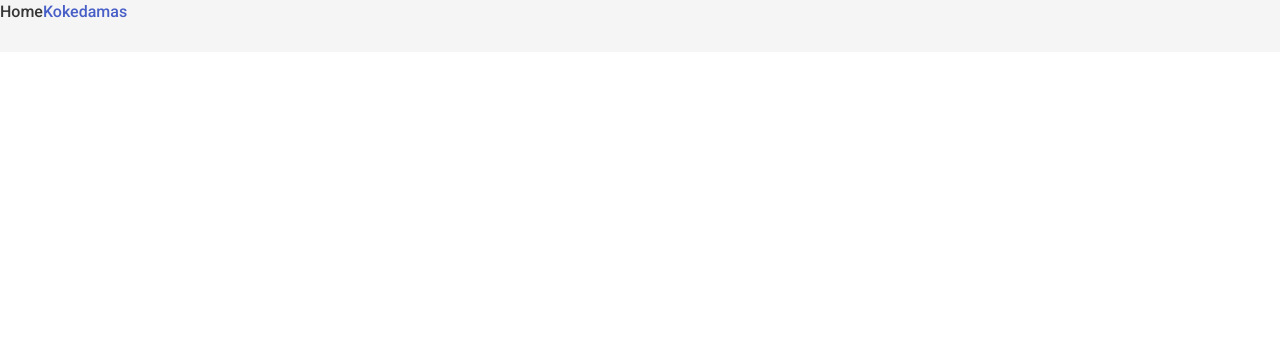
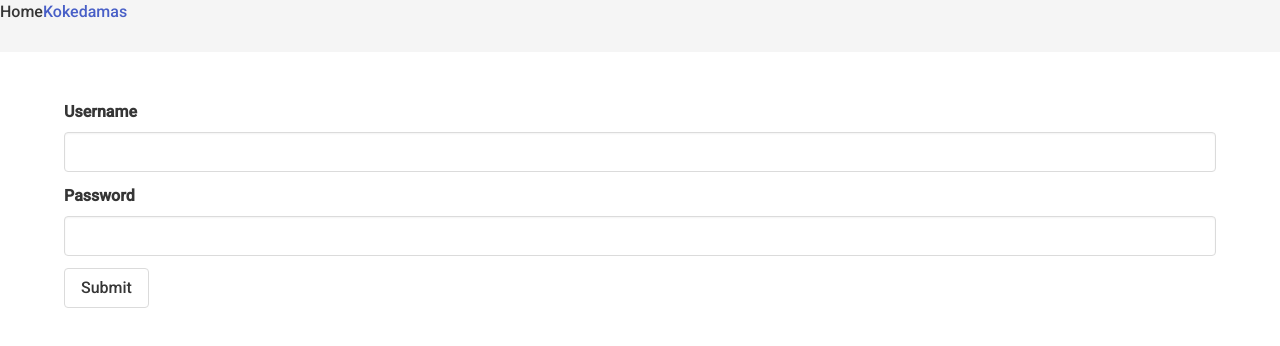
Before and after one commit to PamelaOnGit/botany-frontend, a React (Vite) app: page /login in a window 1280 px wide. Before the commit this address had no page. Shown: the top 346 px of the page. Built offline with nearby package versions, Linux system fonts and the light colour scheme.

Commit message:
login working, token saved to localStorage

```diff
--- a/package.json
+++ b/package.json
@@ -9,6 +9,7 @@
     "preview": "vite preview"
   },
   "dependencies": {
+    "axios": "^1.3.4",
     "bulma": "^0.9.4",
     "react": "^18.2.0",
     "react-dom": "^18.2.0",
--- a/src/App.tsx
+++ b/src/App.tsx
@@ -3,6 +3,7 @@
 import Navbar from "./components/Navbar"
 import Kokedamas from "./components/KokedamaList"
 import ShowProduct from "./components/ShowProduct"
+import Login from "./components/Login"
 
 
 function App() {
@@ -13,6 +14,7 @@
         <Route path="/" element={<Home />} />
         <Route path="/kokedamas" element={<Kokedamas />} />
         <Route path="/kokedamas/:productId" element={<ShowProduct />} />
+        <Route path="/login" element={<Login />} />
       </Routes>
 
     </Router>
--- /dev/null
+++ b/src/components/Login.tsx
@@ -0,0 +1,87 @@
+import React, { SyntheticEvent, useState } from 'react'
+import axios from 'axios'
+import { useNavigate } from 'react-router-dom'
+
+function Login({ setUser }: { setUser: Function }) {
+  // for redirecting in your code, not in your jsx
+  const navigate = useNavigate()
+
+  const [formData, setFormData] = useState({
+    username:'',
+    password:''
+  })
+
+  const [errorMessage, setErrorMessage] = useState('')
+  console.log(formData)
+
+  async function handleSubmit(e: SyntheticEvent) {
+    e.preventDefault()
+    console.log(formData)
+    try {
+      const { data } = await axios.post('/api/login', formData)
+
+      // after user has logged in, redirect
+      // you can't use a link here
+      // (becuase this func is not returning jsx)
+      // (because it is NOT a component)
+      console.log(data.message, data.token)
+      const token: string = data.token
+      localStorage.setItem('token', token)
+      // naviagte('/AdminMenu')npm
+    } catch (err:any) {
+      console.log(err.response.data.errors)
+    }
+
+  }
+
+  function handleChange(e: any) {
+    e.preventDefault()
+    console.log("name", e.target.name)
+    console.log("value", e.target.value)
+    setFormData({
+      ...formData,
+      //the spread operator will copy all the values
+      // from the formData
+      // the following line will update
+      // only the one I have changed
+      [e.target.name]:e.target.value
+    })
+
+  }
+
+  return <div className="section">
+    <div className="container">
+      <form onSubmit={handleSubmit}>
+        <div className="field">
+          <label className="label">Username</label>
+          <div className="control">
+            <input
+            type="text"
+            className="input"
+            name={'username'}
+            onChange={handleChange}
+            value={formData.username}
+            />
+          </div>
+        </div>
+
+        <div className="field">
+          <label className="label">Password</label>
+          <div className="control">
+            <input
+            type="text"
+            className="input"
+            name={'password'}
+            onChange={handleChange}
+            value={formData.password}
+            />
+          </div>
+        </div>
+        <button className="button">Submit</button>
+      </form>
+
+    </div>
+  </div>
+}
+
+export default Login
```
Also changed, not shown: 1 other file (tests, documents, lock files or other folders).
